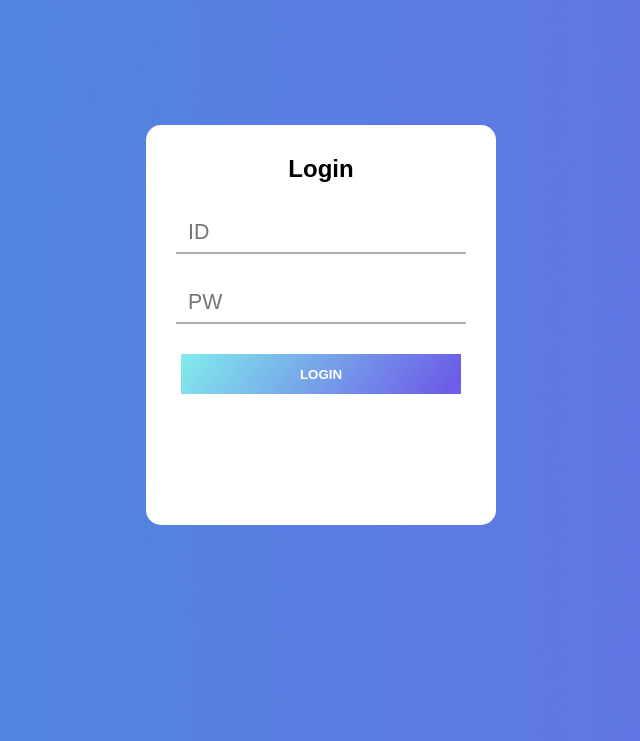
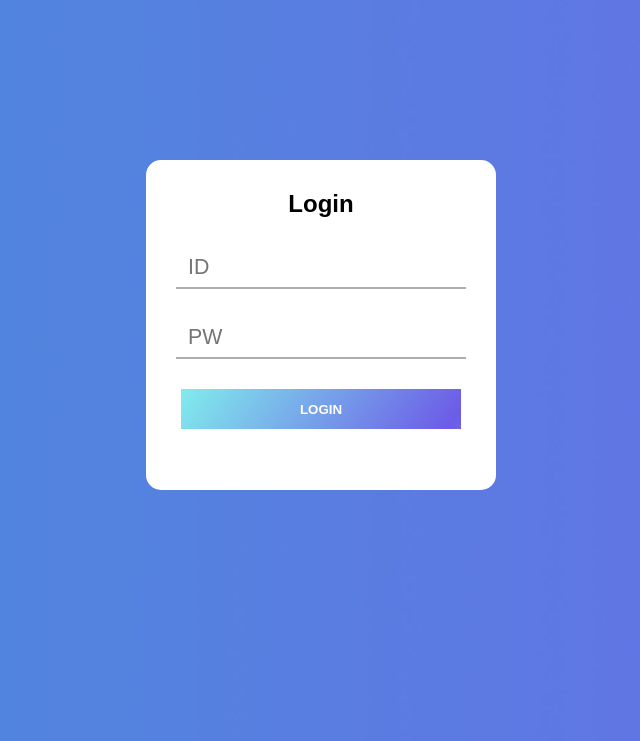
Before and after one commit to wwyyww/Vioty, a Django app: page /login/ in a window 1280 px wide. Shown: the part 75-816 px from the top of the page, without its empty margins (319-959 px from the left). Run offline with Django 3.2, Linux system fonts and the light colour scheme.

Commit message:
Update login_style.css

```diff
--- a/map/static/css/login_style.css
+++ b/map/static/css/login_style.css
@@ -39,7 +39,7 @@ h1{float:left;}
   .loginForm {
     position:absolute;
     width:350px;
-    height:400px;
+    height:330px;
     padding: 30px, 20px;
     background-color:#FFFFFF;
     text-align:center;
```
